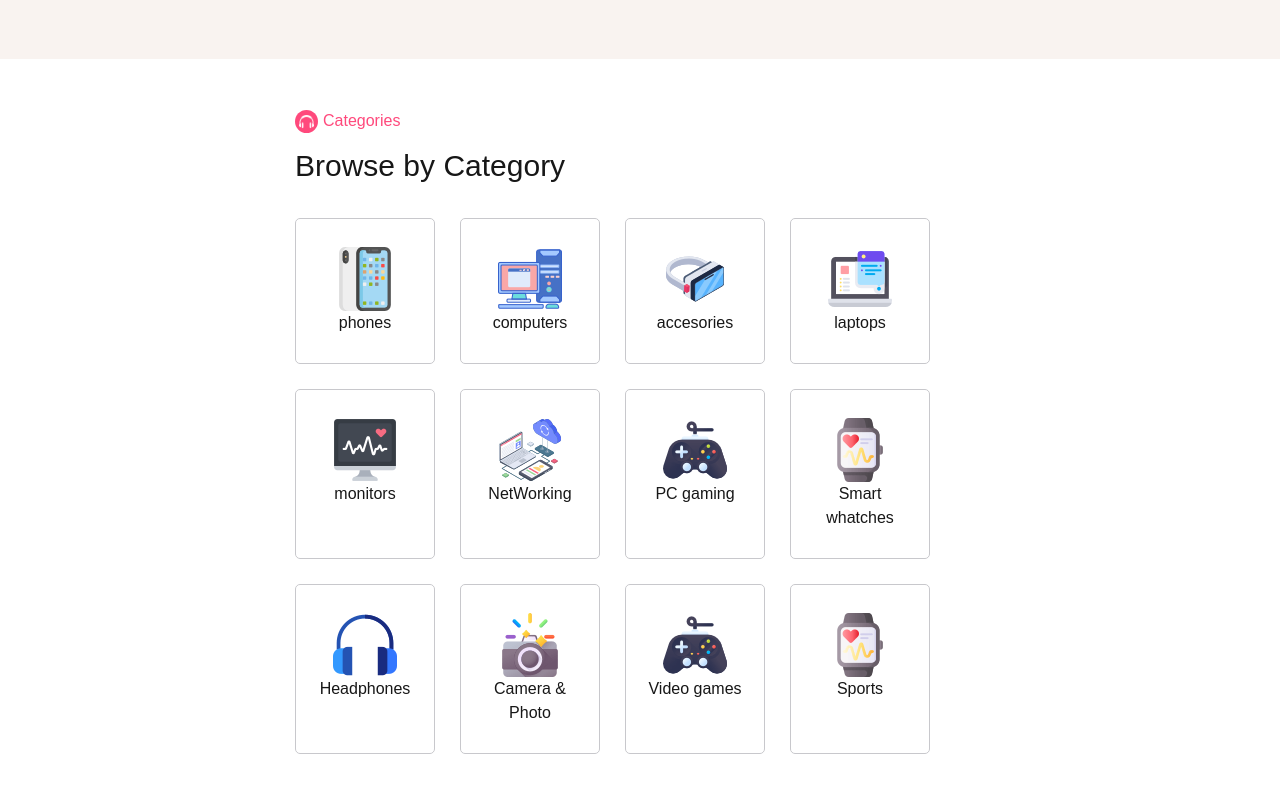
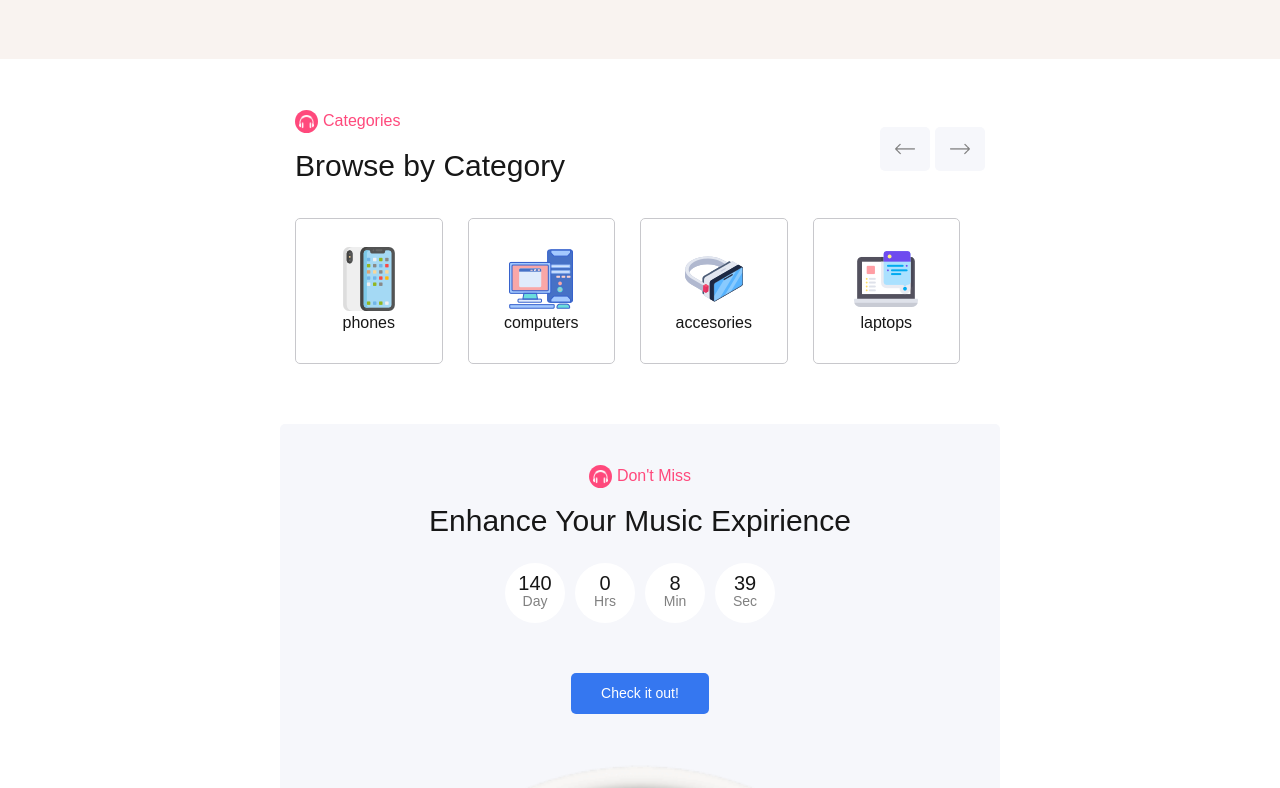
Before and after one commit to javieralarcon77/e-trade-nextjs, a Next.js app: page / in a window 1280 px wide. Shown: the part 600-1388 px from the top of the page. Built offline with nearby package versions, Linux system fonts and the light colour scheme.

Commit message:
agregado hook useArrows

```diff
--- a/components/organisms/categories/categories.css
+++ b/components/organisms/categories/categories.css
@@ -7,5 +7,13 @@
   gap: 25px;
   margin-bottom: 60px;
   margin-top: 30px;
-  flex-wrap: wrap;
+  overflow-x: auto;
 }
+
+.list-categories::-webkit-scrollbar {
+  display: none;
+}
+
+.list-categories .icon-category {
+  min-width: calc(25% - 25px);
+}
--- a/components/organisms/categories/categories.tsx
+++ b/components/organisms/categories/categories.tsx
@@ -2,6 +2,7 @@ import "./categories.css";
 
 import { HeaderSection } from "@/components/atoms/header-section/header-section";
 import { IconCategory } from "@/components/atoms/icon-category/icon-category";
+import { useArrows } from "@/hooks/useArrows";
 
 const CATEGORIES = [
   { image: "/categories/elec-4.png", name: "phones" },
@@ -19,6 +20,8 @@ const CATEGORIES = [
 ];
 
 export function Categories() {
+  const { ref, moveRigth, moveLeft } = useArrows({ size: 4 });
+
   return (
     <section className="categories">
       <HeaderSection
@@ -26,8 +29,10 @@ export function Categories() {
         subtitle="Browse by Category"
         icon="/icons/headphones.png"
         color="#ff497c"
+        onClickButtonRigth={moveRigth}
+        onClickbuttonLeft={moveLeft}
       />
-      <div className="list-categories">
+      <div ref={ref} className="list-categories">
         {CATEGORIES.map(function (value) {
           return <IconCategory image={value.image} name={value.name} />;
         })}
--- a/components/organisms/new-arrivals/new-arrivals.tsx
+++ b/components/organisms/new-arrivals/new-arrivals.tsx
@@ -4,30 +4,13 @@ import { HeaderSection } from "@/components/atoms/header-section/header-section"
 import { CardProductArrival } from "@/components/molecules/card-product-arrival/card-product-arrival";
 
 import "./new-arrivals.css";
-import { useEffect, useRef, useState } from "react";
+import { useEffect, useState } from "react";
 import { getNewArrivals } from "@/services/products.services";
+import { useArrows } from "@/hooks/useArrows";
 
 export function NewArrivals() {
-  const ref = useRef<HTMLDivElement>(null);
+  const { ref, moveLeft, moveRigth } = useArrows({ size: 2 });
   const [arrivals, setArrivals] = useState<any[]>([]);
-
-  const moveRigth = () => {
-    const divElement = ref.current;
-    if (divElement === null) return;
-
-    const widthChildren = divElement.children[0].clientWidth;
-    const left = divElement.scrollLeft + widthChildren * 2;
-    divElement.scrollTo({ behavior: "smooth", left: left });
-  };
-
-  const moveLeft = () => {
-    const divElement = ref.current;
-    if (divElement === null) return;
-
-    const widthChildren = divElement.children[0].clientWidth;
-    const left = divElement.scrollLeft - widthChildren * 2;
-    divElement.scrollTo({ behavior: "smooth", left: left });
-  };
 
   async function loadArrivals() {
     const temp = await getNewArrivals();
--- /dev/null
+++ b/hooks/useArrows.ts
@@ -0,0 +1,25 @@
+import { useRef } from "react";
+
+export function useArrows({ size }: any) {
+  const ref = useRef<HTMLDivElement>(null);
+
+  const moveRigth = () => {
+    const divElement = ref.current;
+    if (divElement === null) return;
+
+    const widthChildren = divElement.children[0].clientWidth;
+    const left = divElement.scrollLeft + divElement.clientWidth;
+    divElement.scrollTo({ behavior: "smooth", left: left });
+  };
+
+  const moveLeft = () => {
+    const divElement = ref.current;
+    if (divElement === null) return;
+
+    const widthChildren = divElement.children[0].clientWidth;
+    const left = divElement.scrollLeft - divElement.clientWidth;
+    divElement.scrollTo({ behavior: "smooth", left: left });
+  };
+
+  return { ref, moveLeft, moveRigth };
+}
```
